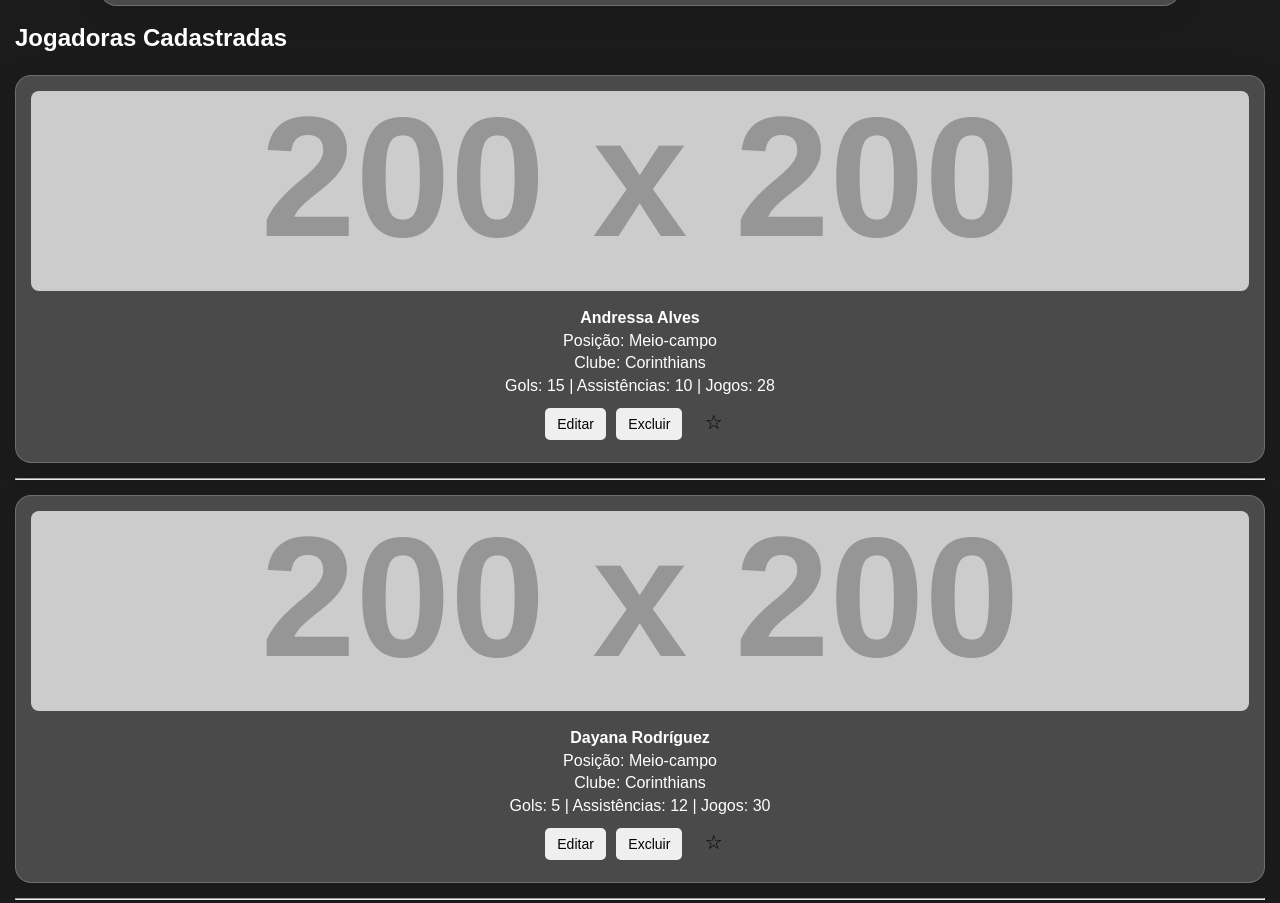
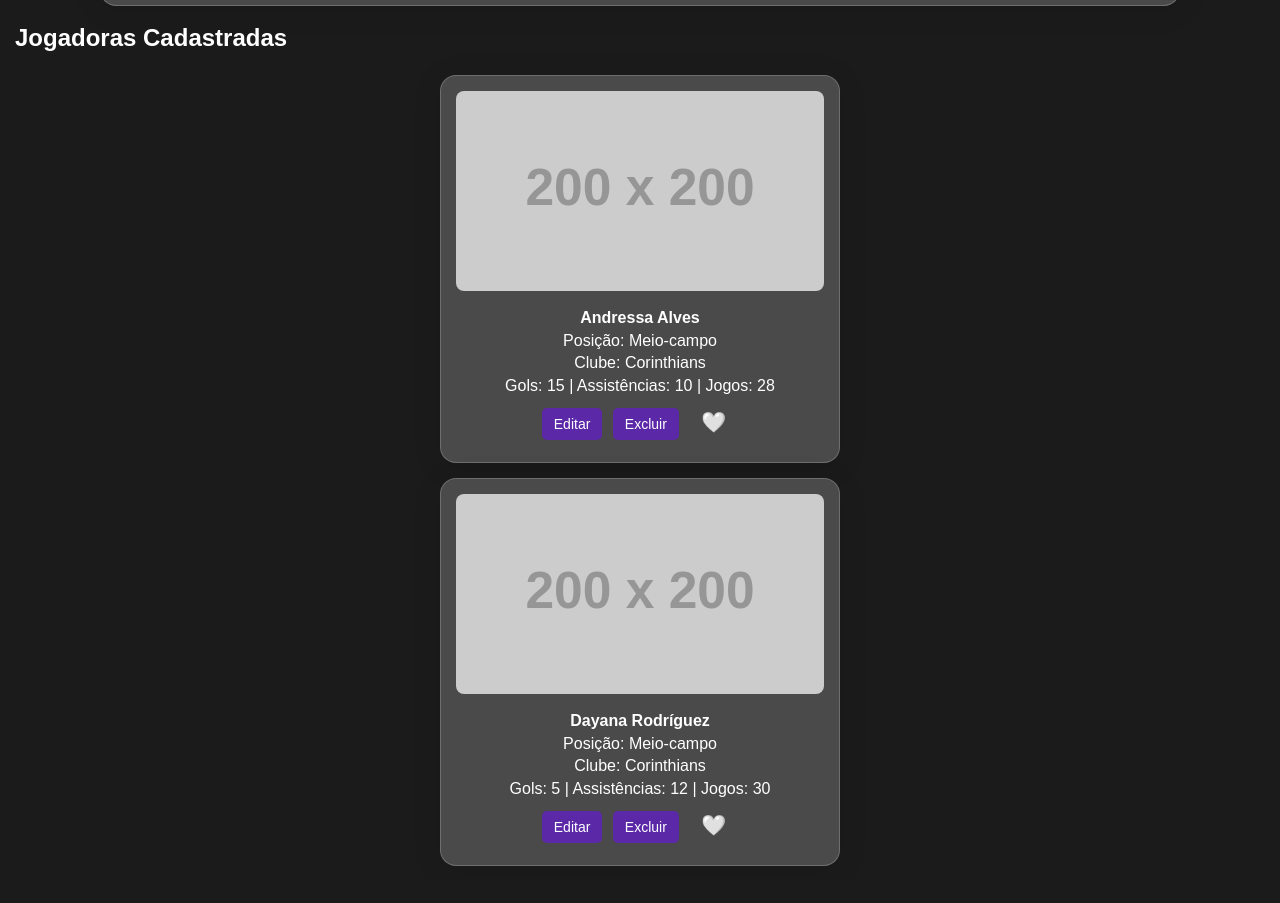
Before and after one commit to Luqetaa/crud-jogadoras-futebol, a plain HTML site: page src/index.html in a window 1280 px wide. Shown: the part 619-1522 px from the top of the page. After the commit the page ends 1500 px from the top, so only its background shows below. Drawn offline with Linux system fonts and the light colour scheme; placeholder pictures from the web are drawn by us.

Commit message:
botao favoritar

```diff
--- a/src/script.js
+++ b/src/script.js
@@ -50,9 +50,8 @@ function mostrarJogadoras() {
         <span>Gols: ${j.gols} | Assistências: ${j.assistencias} | Jogos: ${j.jogos}</span><br>
         <button onclick="editar(${i})">Editar</button>
         <button onclick="remover(${i})">Excluir</button>
-        <button onclick="favorita(${i})" class="${j.favorita ? 'favorita' : ''}">${j.favorita ? "★" : "☆"}</button>
+        <button onclick="favorita(${i})" class="${j.favorita ? 'favorita' : ''}">${j.favorita ? "❤️" : "🤍"}</button>
       </div>
-      <hr>
     `;
   });
 }
--- a/src/style.css
+++ b/src/style.css
@@ -92,6 +92,11 @@ button[type="submit"] {
   color: white;
 }
 
+button {
+  background:rgb(91, 40, 167);
+  color: white;
+}
+
 #cancelar-edicao {
   background: #dc3545;
   color: white;
@@ -100,9 +105,10 @@ button[type="submit"] {
 /* LISTAGEM DE JOGADORAS */
 #jogadoras-container {
   display: grid;
-  grid-template-columns: 1fr; /* MOBILE: 1 card por linha */
+  grid-template-columns: 400px;
   gap: 15px;
   margin-top: 20px;
+  justify-content: center;
 }
 
 .card {
@@ -156,6 +162,6 @@ button[type="submit"] {
   font-size: 20px;
 }
 
-.favorita {
-  color: gold;
+.favorita:hover {
+  box-shadow: #dc3545;
 }
```
